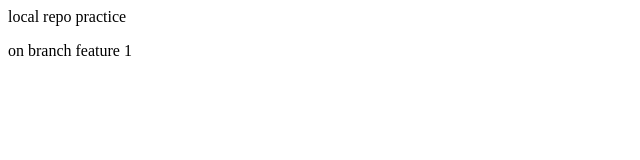
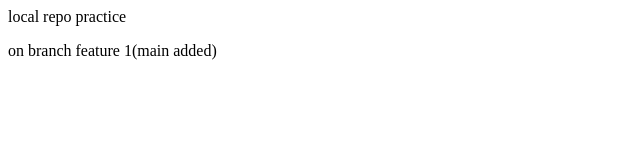
Before and after one commit to Devops-ak25/misty, a plain HTML site: page index.html in a window 1280 px wide. Shown: the full height of the page, 0-640 px from the left. Drawn offline with Linux system fonts and the light colour scheme.

Commit message:
main commit

```diff
--- a/index.html
+++ b/index.html
@@ -1,2 +1,2 @@
 <p>local repo practice</p>
-<p>on branch  feature 1</p>
+<p>on branch  feature 1(main added)</p>
```
